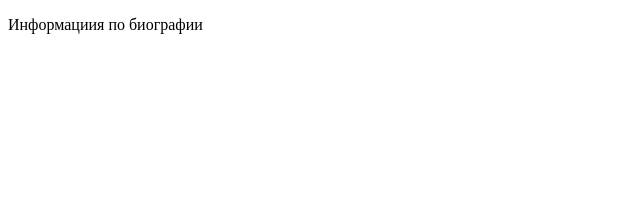
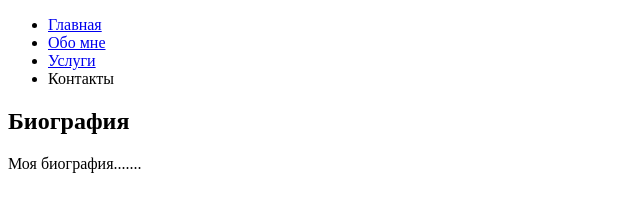
Before and after one commit to SvetaPsych/project, a plain HTML site: page index-2.html in a window 1280 px wide. Shown: the whole page, without its empty margins (0-640 px from the left). Drawn offline with Linux system fonts and the light colour scheme.

Commit message:
Третья страница

```diff
--- a/index-2.html
+++ b/index-2.html
@@ -7,6 +7,24 @@
      <link rel="stylesheet" href="styles/style.css">
 </head>
 <body>
- <p>Информациия по биографии</p>
+<main>
+     <div class="container">
+          <nav class="menu">
+              <ul class="menu-list">
+                  <li><a href="index.html">Главная</a></li>
+                  <li><a href="index-2.html">Обо мне</a></li>
+                  <li><a href="index-3.html">Услуги</a></li>
+                  <li><a>Контакты</a></li>
+              </ul>
+          </nav>
+      </div>
+      <section>
+
+      </section>
+      <section class="">
+          <h2>Биография</h2>
+          <p>Моя биография.......</p>
+      </section>
+</main>
 </body>
 </html>
```
Also changed, not shown: index-3.html (added, +35 -0 lines), index.html (+2 -2 lines), 1 other file.
